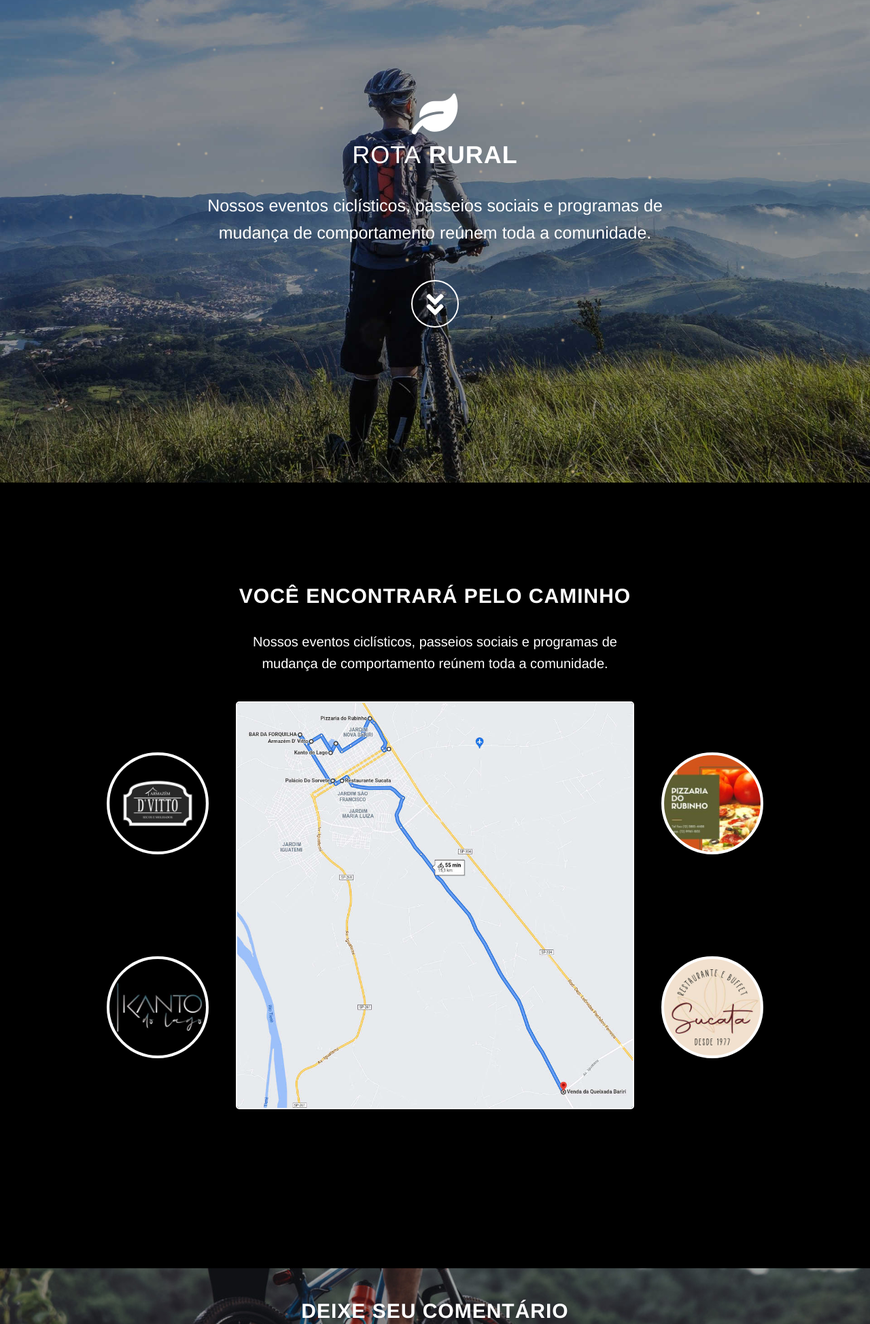
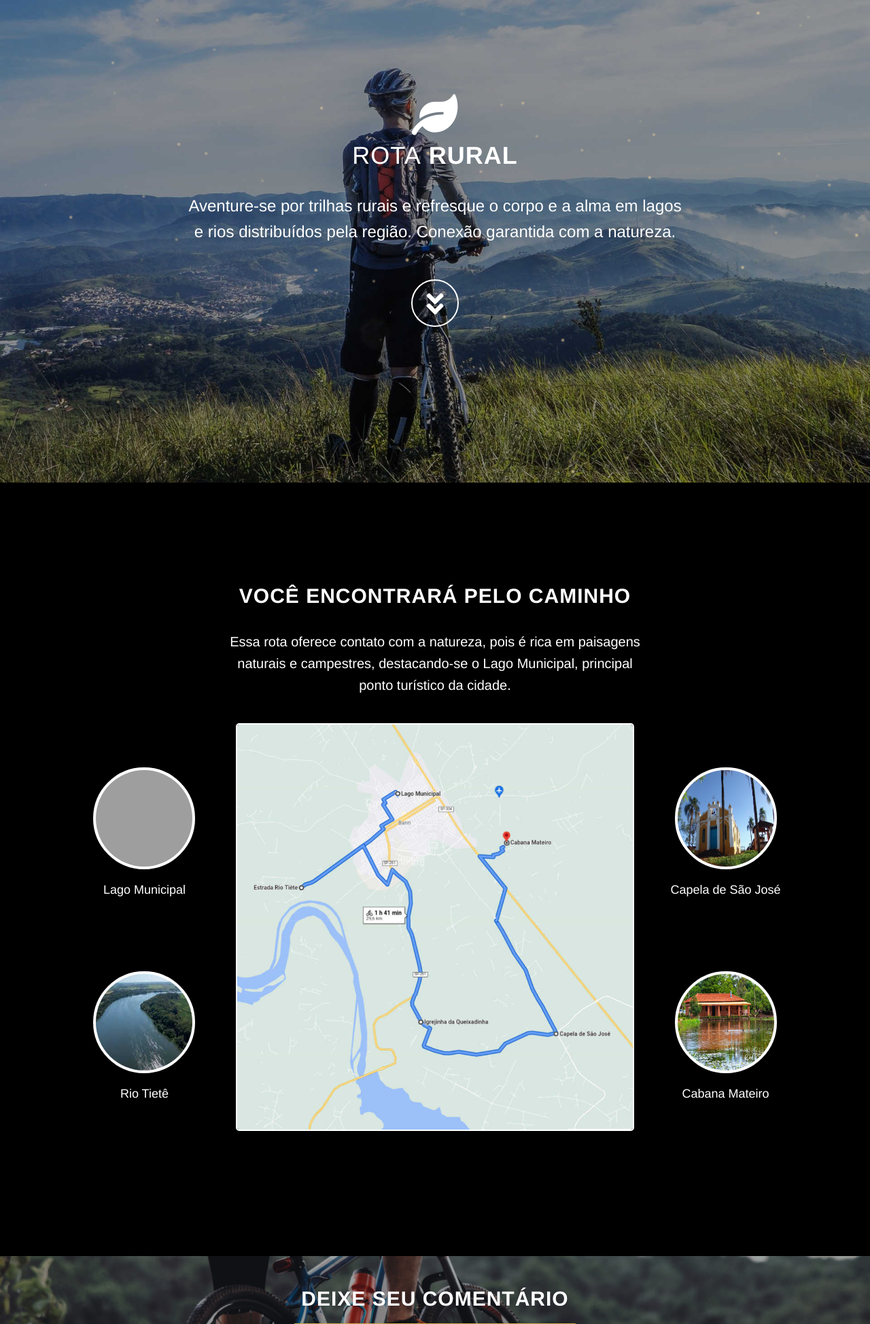
Before and after one commit to univesp-bariri/pedala-bariri, a Python web app: template templates/rural.html in a window 1280 px wide. Shown: the part 90-2038 px from the top of the page at 68% size. Run offline with Jinja, Linux system fonts and the light colour scheme; the template is opened without the code that fills it, so the values that code supplies are empty; some libraries are stand-ins or nearby versions; grey boxes are pictures that could not be loaded.

Commit message:
Text and photos

```diff
--- a/app.py
+++ b/app.py
@@ -37,7 +37,7 @@ email_settings = {
     "MAIL_PORT": 465,
     "MAIL_USE_TLS": False,
     "MAIL_USE_SSL": True,
-    "MAIL_USERNAME": 'MAIL_USER',
+    "MAIL_USERNAME": 'MAIL_USER,
     "MAIL_PASSWORD": 'MAIL_PASSWORD'
 }
 
--- a/static/css/style.css
+++ b/static/css/style.css
@@ -218,7 +218,7 @@ a:focus {
     }
 
     .intro-text {
-        font-size: 25px;
+        font-size: 24px;
     }
 }
 
@@ -436,7 +436,7 @@ canvas{
 }
 
 #route {
-    padding: 150px 0;
+    padding: 150px 0 100px 0;
     width: 100%;
     margin-left: 0;
 
@@ -472,9 +472,14 @@ canvas{
 
 .routes-images p {
     margin: 0 auto;
-    padding: 20px 0 40px 0px;
+    padding: 15px 0 40px 0px;
     color: #FFF;
-    width: 350px;
+    width: 300px;
+    font-size: 18px;
+}
+
+.routes-images a {
+    margin: 20px;
 }
 
 @import url(https://fonts.googleapis.com/css?family=Montserrat:400,700);
@@ -566,7 +571,7 @@ textarea {
 
 .routes-images img {
     width: 300px;
-    margin: 0 60px;
+    margin: 0 30px;
     border: 2px solid #FFF;
 }
 
@@ -741,8 +746,16 @@ padding: 16px 32px;
     width: 150px;
     padding: 2px;
     position: relative;
-    margin: 40px;
+    margin: 40px 40px 0 40px;
     flex-wrap: wrap;
+}
+
+.places p{
+    width: 200px;
+    padding: 20px 0 0 0;
+    margin-bottom: 20px;
+    line-height: normal;
+    font-size: 18px;
 }
 
 /* Rota Gastronômica Imagens */
@@ -789,6 +802,7 @@ img {
     color: #000;
 }
 
+
 /* Mobile */
 @media screen and (max-width:1070px) {
     .view {
@@ -796,7 +810,7 @@ img {
     }
 
     .right-content, .left-content {
-        display: inline;
+        display: flex;
         align-items: center;
     }
 
@@ -809,7 +823,7 @@ img {
     }
 
     #route {
-        padding-bottom: 50px;
+        padding-bottom: 0;
     }
 
 
@@ -817,6 +831,10 @@ img {
 
 /* Tiny-Mobile */
 @media screen and (max-width:750px) {
+    .view {
+        width: 200px;
+    }
+
     .about-section {
         margin-top: 100px;
     }
@@ -836,7 +854,7 @@ img {
 
     .right-content, .left-content {
         display: flex;
-        align-items: center;
+        align-items: baseline;
     }
 
     .places img {
@@ -856,7 +874,7 @@ img {
     }
 
     .about-section {
-        margin-top: 50px;
+        margin-top: 5px;
     }
 
     .container .navbar-header {
--- a/static/js/style.js
+++ b/static/js/style.js
@@ -1,8 +1,14 @@
 $(window).scroll(function() {
     if ($(".navbar").offset().top > 50) {
         $(".navbar-fixed-top").addClass("top-nav-collapse");
+        $('.navbar-nav>li>a').on('click', function(){
+            $('.navbar-collapse').collapse('hide');
+        });
     } else {
         $(".navbar-fixed-top").removeClass("top-nav-collapse");
+        $('.navbar-nav>li>a').on('click', function(){
+            $('.navbar-collapse').collapse('hide');
+        });
     }
 });
 
--- a/templates/rural.html
+++ b/templates/rural.html
@@ -59,7 +59,9 @@
                 <div class="row">
                     <div class="col-md-8 col-md-offset-2">
                         <h1><i class="fa fa-title fas fa-leaf"></i> <br> <span class="light">Rota</span> Rural</h1>
-                        <p class="intro-text">Nossos eventos ciclísticos, passeios sociais e programas de mudança de comportamento reúnem toda a comunidade. </p>
+                        <p class="intro-text">Aventure-se por trilhas rurais e refresque o corpo e a alma em lagos e rios distribuídos pela região.
+                            Conexão garantida com a natureza.
+                        </p>
                         <div class="page-scroll">
                             <a href="#route" class="btn btn-circle">
                                 <i class="fa fa-angle-double-down animated"></i>
@@ -75,22 +77,35 @@
         <div class="row">
             <div class="col-lg-8 col-lg-offset-2">
                 <h2>Você encontrará pelo caminho</h2>
-                <p class="p-title">Nossos eventos ciclísticos, passeios sociais e programas de mudança de comportamento reúnem toda a comunidade.</p>
+                <p class="p-title">Essa rota oferece contato com a natureza, pois é rica em paisagens naturais e campestres, destacando-se o Lago Municipal, principal
+                    ponto turístico da cidade.</p>
                 <div class="routes-images container-rural">
                     <div class="left-content">
-                        <a class="places" href="https://www.instagram.com/armazemdvitto/" target="_blank"><img class="zoom-places dvitto" src="{{ url_for('static', filename='img/dvitto.jpg') }}" alt="Armazeḿ DVitto"></a>
-                        <a class="places" href="https://www.instagram.com/kantodolago/" target="_blank"><img class="zoom-places kanto" src="{{ url_for('static', filename='img/kanto.jpg') }}" alt="Kanto do Lago"></a>
+                        <a class="places" href="https://www.instagram.com/armazemdvitto/" target="_blank">
+                            <img class="zoom-places lago" src="{{ url_for('static', filename='img/lago.jpg') }}" alt="Lago Municipal">
+                            <p>Lago Municipal</p>
+                        </a>
+                        <a class="places" href="https://www.instagram.com/kantodolago/" target="_blank">
+                            <img class="zoom-places tiete" src="{{ url_for('static', filename='img/tiete.jpg') }}" alt="Rio Tietê">
+                            <p>Rio Tietê</p>
+                        </a>
                     </div>
                     <img class="image-rural" src="{{ url_for('static', filename='img/rural-map.jpg') }}" alt="Rota Rural">
                     <div class="middle">
-                        <a href="https://www.google.com.br/maps/dir/-22.0682901,-48.7284741/Pizzaria+do+Rubinho/-22.0671064,-48.7404569/Kanto+do+Lago/Armaz%C3%A9m+D'+Vitto/BAR+DA+FORQUILHA,+Bariri+-+SP/Pal%C3%A1cio+Do+Sorvete/Restaurante+Sucata/Venda+da+Queixada+Bariri/@-22.1200487,-48.738822,13z/data=!4m51!4m50!1m0!1m5!1m1!1s0x94bf4adb2c92eed7:0xc356346f6873751c!2m2!1d-48.7327195!2d-22.0618748!1m0!1m5!1m1!1s0x94bf4be797ac6ef1:0x5a3440724dc61fb3!2m2!1d-48.7416355!2d-22.069057!1m5!1m1!1s0x94bf4aef630296e9:0xd2c18f8d6785aa85!2m2!1d-48.7460052!2d-22.0666659!1m5!1m1!1s0x94bf4b6759abef59:0x1d865c5de9d5aced!2m2!1d-48.7485679!2d-22.0652466!1m5!1m1!1s0x94bf4ae028ea2661:0xed6f9d8bdfef733a!2m2!1d-48.7411902!2d-22.0748949!1m10!1m1!1s0x94bf4b2002f7eeb5:0x54117d52c8fc2a73!2m2!1d-48.7390855!2d-22.0749414!3m4!1m2!1d-48.6896097!2d-22.1392867!3s0x94b8b31bf14c806b:0xa1c3ad97acf7da0c!1m5!1m1!1s0x94b8b2fccd2fd91f:0x87ee79a0cd45a640!2m2!1d-48.6890006!2d-22.1401872!3e1" target="_blank">
+                        <a href="https://www.google.com.br/maps/dir/Lago+Municipal+-+Jardim+Beltrame,+Bariri+-+SP/Estr.+Rio+Ti%C3%AAte+-+Santa+Helena,+Bariri+-+SP,+17250-000/Igrejinha+da+Queixadinha,+Bariri+-+SP/-22.140534713433695,+-48.689128006146206/-22.10585720152699,+-48.70891292854754/Cabana+Mateiro,+Bariri+-+SP/@-22.1050828,-48.7628386,13.33z/data=!4m34!4m33!1m5!1m1!1s0x94bf4ae7b1910259:0x68f040fcebf0012d!2m2!1d-48.7414208!2d-22.0669433!1m5!1m1!1s0x94bf4bbb6c918fcd:0xb3d83f7fc8abea85!2m2!1d-48.7731855!2d-22.0957346!1m5!1m1!1s0x94bf4d40a54433df:0x4c5c4cafb260b87c!2m2!1d-48.7337899!2d-22.1368866!1m3!2m2!1d-48.689128!2d-22.1405347!1m3!2m2!1d-48.7089129!2d-22.1058572!1m5!1m1!1s0x94b8b4c7164a4425:0x2c27f17aa5840f0a!2m2!1d-48.7054253!2d-22.0819758!3e1?utm_medium=s2email&shorturl=1" target="_blank">
                         <div class="text-rural">Acesse a rota</div>
                         </a>
                     </div>
 
                     <div class="right-content">
-                        <a class="places" href="https://www.instagram.com/pizzariarubinho_ofc/" target="_blank"><img class="zoom-places rubinho" src="{{ url_for('static', filename='img/rubinho.jpg') }}" alt="Pizzaria do Rubinho"></a>
-                        <a class="places" href="https://www.instagram.com/sucata.restauranteebuffet/" target="_blank"><img class="zoom-places sucata" src="{{ url_for('static', filename='img/sucata.jpg') }}" alt="Restaurante Sucata"></a>
+                        <a class="places" href="https://www.instagram.com/pizzariarubinho_ofc/" target="_blank">
+                            <img class="zoom-places capela" src="{{ url_for('static', filename='img/capela.jpg') }}" alt="Capela de São José">
+                            <p>Capela de São José</p>
+                        </a>
+                        <a class="places" href="https://www.instagram.com/sucata.restauranteebuffet/" target="_blank">
+                            <img class="zoom-places cabana" src="{{ url_for('static', filename='img/cabana.jpg') }}" alt="Cabana Mateiro">
+                            <p>Cabana Mateiro</p>
+                        </a>
                     </div>
                 </div>
             </div>
```
Also changed, not shown: templates/cultural.html (+21 -9 lines), templates/gastronomica.html (+19 -7 lines), templates/index.html (+10 -8 lines), database.db, static/img/cabana.jpg (added), static/img/capela.jpg (added), static/img/cultural-map.jpg, static/img/intro-bg-cultural.jpg, static/img/rural-map.jpg, static/img/tiete.jpg (added).
